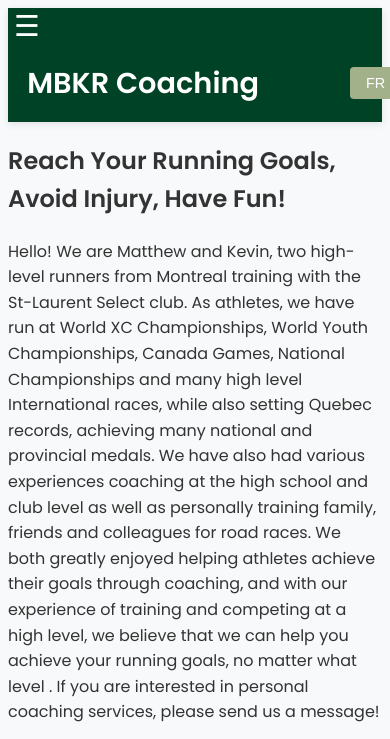
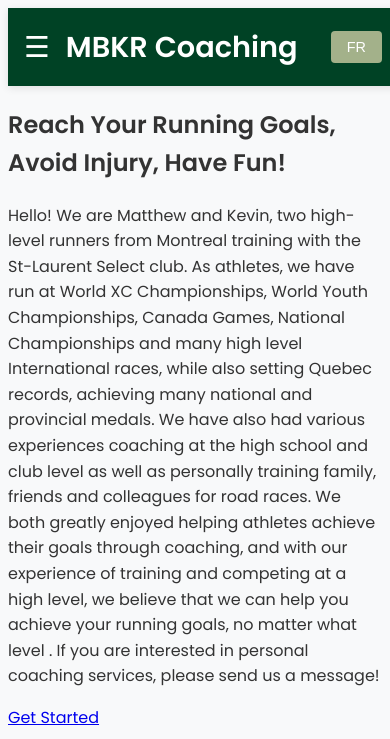
Before and after one commit to msb1500m/mbkr, a plain HTML site: page index.html in a window 390 px wide. Shown: the top 739 px of the page. Drawn offline with Linux system fonts and the light colour scheme.

Commit message:
Update style.css

```diff
--- a/style.css
+++ b/style.css
@@ -62,7 +62,15 @@ header {
   width: 100%;
   background-color: #004225; /* dark background */
   box-shadow: 0 2px 8px rgba(0,0,0,0.1);
+  display: flex;
+  align-items: center;   /* vertically center children */
+  justify-content: space-between;
+  padding: 0.5rem 1rem;
 }
+
+
+
+
 
 body {
   font-family: 'Poppins', sans-serif;
@@ -147,12 +155,17 @@ form button {
 /* Mobile Navbar */
 /* Hide toggle by default; show nav horizontally on large screens */
 .nav-toggle {
-  display: none;
-  background: none;
-  border: none;
-  font-size: 1.8rem;
+  display: none;          /* hidden on desktop */
+  background: none;       /* no background */
+  border: none;           /* no border */
+  font-size: 1.8rem;      /* hamburger size */
   cursor: pointer;
+  color: white;
+  padding: 0;             /* remove extra space */
+  margin: 0;              /* reset margins */
+  line-height: 1;         /* no vertical offset */
 }
+
 
 /* REPLACEMENT — use .nav-links (same element, less specific than .navbar ul) */
 .nav-links {
@@ -170,7 +183,6 @@ form button {
   /* whatever else you have */
 }
 
-/* Mobile styles */
 @media (max-width: 768px) {
   .nav-toggle {
     display: block;
@@ -179,18 +191,33 @@ form button {
     font-size: 1.8rem;
     cursor: pointer;
     color: white;
+    padding: 0;
+    margin: 0;
+    line-height: 1;
   }
 
-  /* hide links initially on mobile */
+  /* keep navbar visible at all times */
+  .navbar {
+    display: flex;
+    align-items: center;
+    justify-content: space-between;
+    width: 100%;
+    padding: 0.5rem 1rem;
+    background-color: #004225; /* same as header */
+    flex-wrap: wrap; /* allows nav-links to drop below without creating gaps */
+  }
+
+  /* hide links initially */
   .nav-links {
     display: none;
     flex-direction: column;
     width: 100%;
     background-color: #004225;
-    margin-top: 1rem;
+    margin: 0;     /* 🚀 no margin = no white bar */
+    padding: 0;    /* reset padding */
   }
 
-  /* show links when .open is toggled */
+  /* show links when menu opened */
   .nav-links.open {
     display: flex;
   }
@@ -200,18 +227,7 @@ form button {
     border-top: 1px solid rgba(255,255,255,0.08);
   }
 
-  /* ensure the nav container remains visible (logo and lang toggle) */
-  .navbar {
-    display: flex;
-    align-items: center;
-    justify-content: space-between;
-    width: 100%;
-    padding: 1rem 1.2rem;
-  }
-
   #lang-toggle {
-    margin-left: 1rem;
-    margin-top: 0;
-    align-self: center;
+    margin-left: auto;
   }
 }
```
